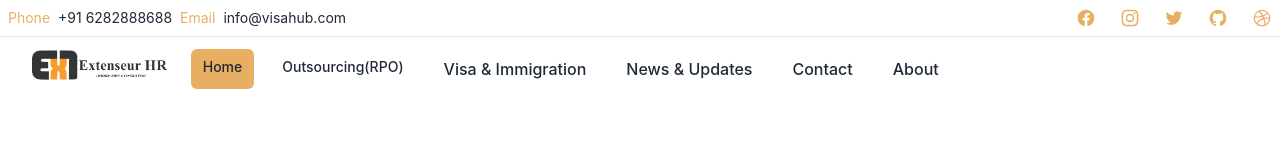
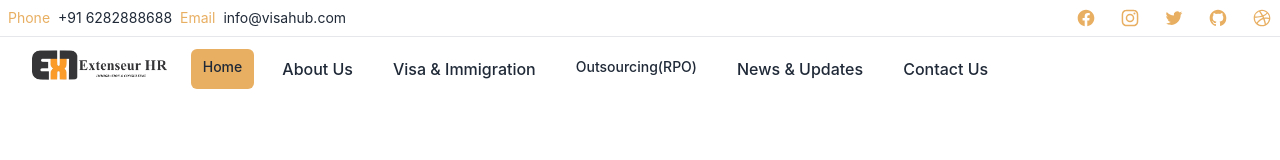
Before and after one commit to adarshswaminath/Extenseur, a React (Vite) app: page / in a window 1280 px wide. Shown: the top 160 px of the page. Built offline with nearby package versions, Linux system fonts and the light colour scheme; grey boxes are pictures that could not be loaded; a web font is replaced by a local one.

Commit message:
navbar order changed

```diff
--- a/src/Components/Navbar.jsx
+++ b/src/Components/Navbar.jsx
@@ -76,16 +76,23 @@ function Navbar() {
                             <div className="flex space-x-4">
                                 <Link to="/" className="px-3 py-2 rounded-md text-sm font-medium bg-golden"
                                 >Home</Link>
-                                <Link to="/outsourcing"
-                                    className="px-3 py-2 rounded-md text-sm font-medium hover:text-golden"
-                                >Outsourcing(RPO)</Link>
-
+                                <Link
+                                    to="/about"
+                                    className="block px-3 py-2 rounded-md text-base font-medium hover:text-golden"
+                                >
+                                    About Us
+                                </Link>
                                 <Link
                                     to="/visa&immigration"
                                     className="block px-3 py-2 rounded-md text-base font-medium hover:text-golden"
                                 >
                                     Visa & Immigration
                                 </Link>
+                                <Link to="/outsourcing"
+                                    className="px-3 py-2 rounded-md text-sm font-medium hover:text-golden"
+                                >Outsourcing(RPO)</Link>
+
+
                                 <Link
                                     to="#"
                                     className="block px-3 py-2 rounded-md text-base font-medium hover:text-golden"
@@ -96,14 +103,9 @@ function Navbar() {
                                     to="#"
                                     className="block px-3 py-2 rounded-md text-base font-medium hover:text-golden"
                                 >
-                                    Contact
+                                    Contact Us
                                 </Link>
-                                <Link
-                                    to="/about"
-                                    className="block px-3 py-2 rounded-md text-base font-medium hover:text-golden"
-                                >
-                                    About
-                                </Link>
+
                             </div>
                         </div>
                     </div>
@@ -131,12 +133,11 @@ function Navbar() {
                             </Link>
                             <Link
                                 onClick={toggleMenu}
-                                to="/outsourcing"
-                                className="block px-3 py-2 rounded-md text-base font-medium"
+                                to="/about"
+                                className="block px-3 py-2 rounded-md text-base font-medium "
                             >
-                                Outsourcing(RPO)
+                                About Us
                             </Link>
-
                             <Link
                                 onClick={toggleMenu}
                                 to="/visa&immigration"
@@ -144,6 +145,15 @@ function Navbar() {
                             >
                                 Visa & Immigration
                             </Link>
+                            <Link
+                                onClick={toggleMenu}
+                                to="/outsourcing"
+                                className="block px-3 py-2 rounded-md text-base font-medium"
+                            >
+                                Outsourcing(RPO)
+                            </Link>
+
+
                             <Link
                                 onClick={toggleMenu}
                                 to=""
@@ -156,15 +166,9 @@ function Navbar() {
                                 to=""
                                 className="block px-3 py-2 rounded-md text-base font-medium "
                             >
-                                Contact
+                                Contact Us
                             </Link>
-                            <Link
-                                onClick={toggleMenu}
-                                to="/about"
-                                className="block px-3 py-2 rounded-md text-base font-medium "
-                            >
-                                About
-                            </Link>
+
                         </div>
                     </div>
                 )}
```
